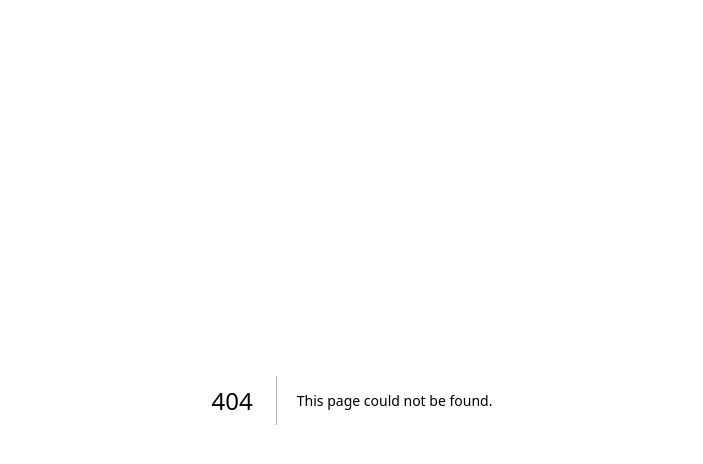
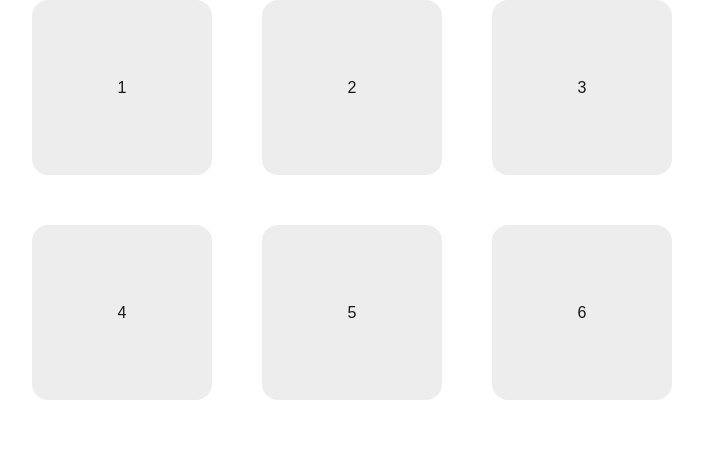
Before and after one commit to Tuugii0526/next-learning, a Next.js app: page /building-your-application/routing/parallel-route in a window 1280 px wide. Before the commit this address had no page. Shown: the top 464 px of the page, without its empty margins (288-991 px from the left). Built offline with nearby package versions, Linux system fonts and the light colour scheme.

Commit message:
parallel route and intercept project is tried

```diff
--- a/app/building-your-application/routing/linking-and-navigating/page.tsx
+++ /dev/null
@@ -1,5 +0,0 @@
-export default function Page(){
-    return (
-        <div>Hello </div>
-    )
-}
--- /dev/null
+++ b/app/building-your-application/routing/parallel-route/@modal/(.)photos[id]/page.tsx
@@ -0,0 +1,4 @@
+'use client'
+import { type ElementRef,useEffect,useRef } from "react"
+import { useRouter } from "next/navigation"
+import { createPortal } from "react-dom"
--- /dev/null
+++ b/app/building-your-application/routing/parallel-route/@modal/default.ts
@@ -0,0 +1,3 @@
+export default function Default(){
+    return null
+}
--- /dev/null
+++ b/app/building-your-application/routing/parallel-route/layout.tsx
@@ -0,0 +1,6 @@
+import React from "react";
+export default function Layout({children}:{children:React.ReactNode}){
+    return  <div >
+        {children}
+    </div>
+}
--- /dev/null
+++ b/app/building-your-application/routing/parallel-route/page.tsx
@@ -0,0 +1,13 @@
+import Link from "next/link";
+export default function Page(){
+    let photos=Array.from({length:6},(_,i)=>i+1)
+    return <div className="cards-container">
+        {
+            photos.map(photo=>(
+                <Link className="card" key={photo} href={`/building-your-application/routing/parallel-route/photos/${photo}` } passHref>
+                    {photo}
+                </Link>
+            ))
+        }
+    </div>
+}
--- /dev/null
+++ b/app/building-your-application/routing/parallel-route/photos/[id]/page.tsx
@@ -0,0 +1,5 @@
+export default function Page({params:{id}}:{params:{id:string}}){
+    return <div className="card">
+        {id}
+    </div>
+}
--- a/app/building-your-application/routing/routing-fundamentals/page.tsx
+++ /dev/null
@@ -1,28 +0,0 @@
-export default function Page(){
-    return (
-        <div>
-        <h2>Routing fundamentals</h2>
-        <p>File conventions:</p>
-        <ol>
-            <li>layout</li>
-            <li>page</li>
-            <li>loading</li>
-            <li>not-found</li>
-            <li>error</li>
-            <li>global-error</li>
-            <li >route:
-             <p>Server-side API endpoint</p>
-            </li>
-            <li>template:
-                <p>Specialized re-rendered Layout UI</p>
-            </li>
-            <li>default</li>
-        </ol>
-        <p>Advanced routing patterns</p>
-        <ul>
-            <li>Parallel routes</li>
-            <li>Intercepting</li>
-        </ul>
-        </div>
-    )
-}
--- a/app/globals.css
+++ b/app/globals.css
@@ -19,7 +19,21 @@ body {
   background: var(--background);
   font-family: Arial, Helvetica, sans-serif;
 }
-
+.cards-container{
+  width: 50%;
+  height: 50vh;
+  margin: auto;
+ display: grid;
+ grid-template-columns:repeat(3,minmax(150px,1fr));
+ gap: 50px;
+}
+.card{
+  display: flex;
+  justify-content: center;
+  align-items: center;
+  background-color: #ededed;
+  color: #171717;
+}
 @layer utilities {
   .text-balance {
     text-wrap: balance;
```
Also changed, not shown: app/building-your-application/routing/parallel-route/@modal/(.)photos[id]/Modal.tsx (added).
